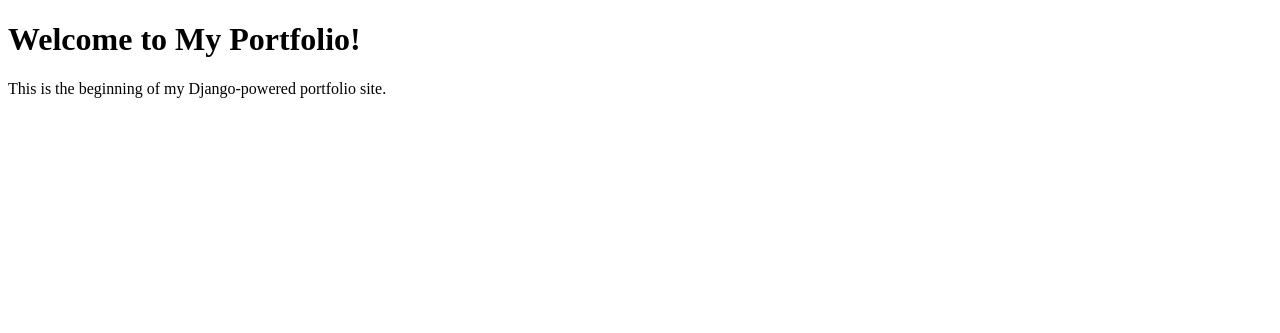
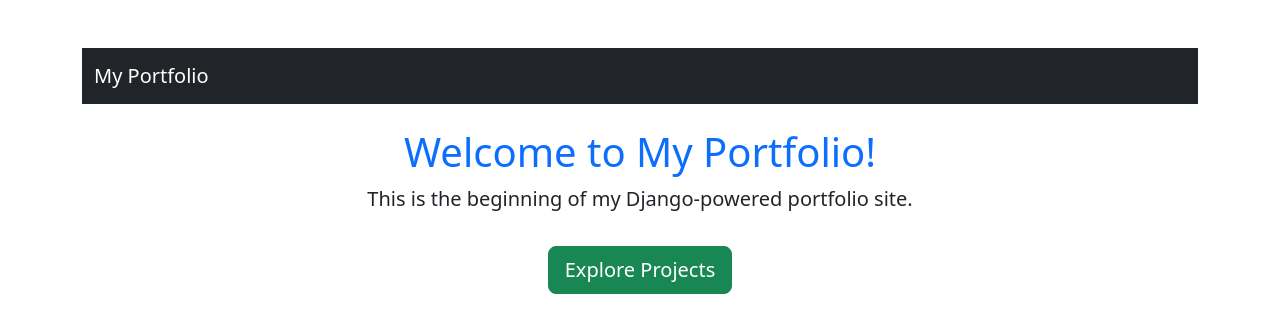
Before and after one commit to Kez723Cudia/My-Portfolio, a Django app: page / in a window 1280 px wide. Shown: the top 333 px of the page. Run offline with Django 5.2, Linux system fonts and the light colour scheme.

Commit message:
Applied Bootstrap styling with navbar, hero section, and button

```diff
--- a/portfolio/templates/portfolio/home.html
+++ b/portfolio/templates/portfolio/home.html
@@ -2,9 +2,26 @@
 <html>
 <head>
     <title>My Portfolio</title>
+    <!-- Bootstrap CSS via CDN -->
+    <link href="https://cdn.jsdelivr.net/npm/bootstrap@5.3.3/dist/css/bootstrap.min.css" rel="stylesheet">
 </head>
-<body>
-    <h1>Welcome to My Portfolio!</h1>
-    <p>This is the beginning of my Django-powered portfolio site.</p>
+<body class="container mt-5">
+
+    <!-- Navbar -->
+    <nav class="navbar navbar-expand-lg navbar-dark bg-dark mb-4">
+        <div class="container-fluid">
+            <a class="navbar-brand" href="#">My Portfolio</a>
+        </div>
+    </nav>
+
+    <!-- Hero Section -->
+    <div class="text-center">
+        <h1 class="text-primary">Welcome to My Portfolio!</h1>
+        <p class="lead">This is the beginning of my Django-powered portfolio site.</p>
+        <a href="#" class="btn btn-success btn-lg mt-3">Explore Projects</a>
+    </div>
+
+    <!-- Bootstrap JS -->
+    <script src="https://cdn.jsdelivr.net/npm/bootstrap@5.3.3/dist/js/bootstrap.bundle.min.js"></script>
 </body>
 </html>
```
